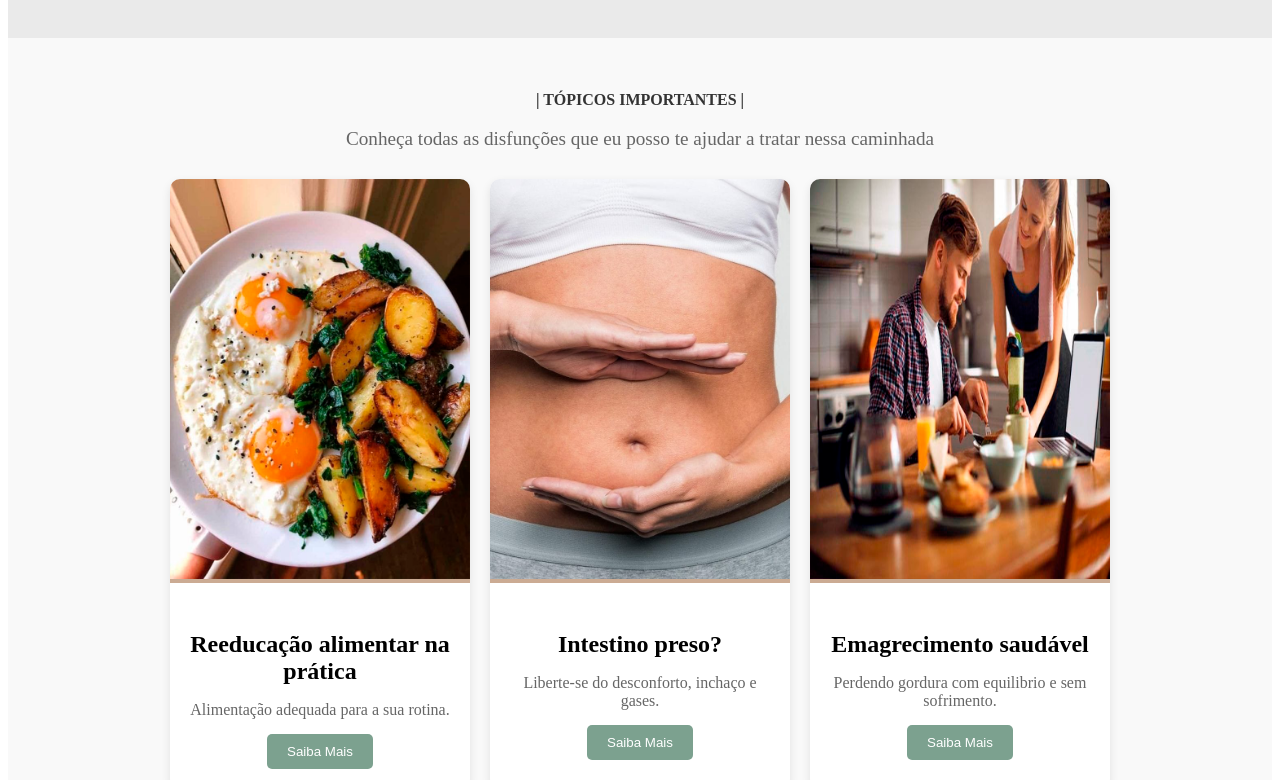
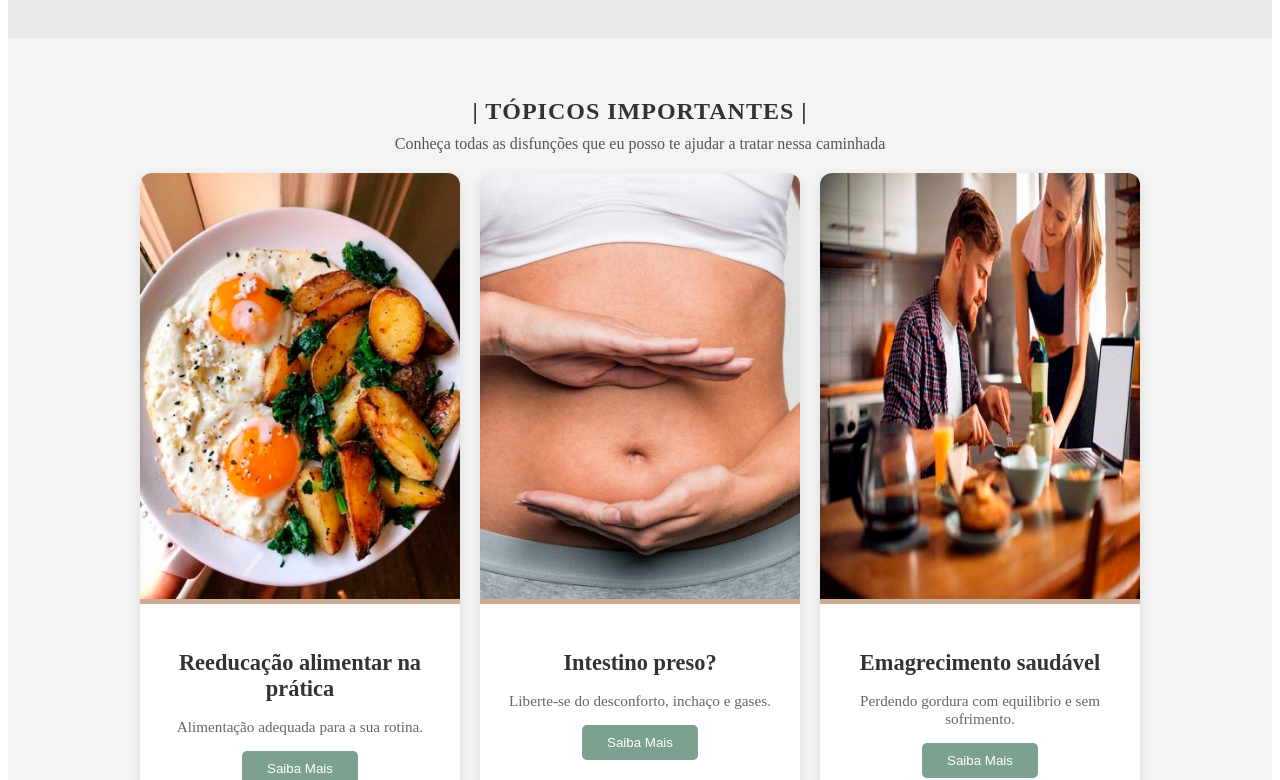
Before and after one commit to Eliseu-Oliveira/Nutricionista-Isabela, a React (Vite) app: page / in a window 1280 px wide. Shown: the part 1992-2772 px from the top of the page. Built offline with nearby package versions, Linux system fonts and the light colour scheme.

Commit message:
ajuste nos cards

```diff
--- a/src/components/Cards.css
+++ b/src/components/Cards.css
@@ -1,23 +1,28 @@
+/* Estilização da seção de especialidades */
 .specialties-header {
   text-align: center;
-  margin-bottom: 10px;
+  margin-bottom: 20px;
 }
 
 .specialties-header h2 {
-  font-size: 1rem;
+  font-size: 1.5rem;
   font-weight: bold;
   color: #333;
   margin-bottom: 10px;
+  letter-spacing: 1px;
 }
 
 .specialties-header p {
-  font-size: 1.2rem;
-  color: #666;
+  font-size: 1rem;
+  color: #555;
+  max-width: 600px;
+  margin: 0 auto;
 }
 
+/* Estilização geral da seção de cards */
 .cards-section {
-  padding: 40px 0;
-  background-color: #f9f9f9;
+  padding: 40px 20px;
+  background-color: #f4f4f4;
   display: flex;
   flex-direction: column;
   align-items: center;
@@ -26,73 +31,80 @@
   background-repeat: no-repeat;
 }
 
+/* Container de cards */
 .cards-container {
   display: flex;
   justify-content: center;
+  flex-wrap: wrap;
   gap: 20px;
   max-width: 1200px;
   width: 100%;
-  padding: 0 20px;
+  padding: 0 15px;
   margin-bottom: 30px;
 }
 
+/* Estilização individual dos cards */
 .card {
-  background-color: white;
-  border-radius: 10px;
+  background-color: #fff;
+  border-radius: 12px;
   overflow: hidden;
-  box-shadow: 0 4px 10px rgba(0, 0, 0, 0.1);
-  transition: transform 0.3s, box-shadow 0.3s;
-  max-width: 300px;
+  box-shadow: 0 4px 12px rgba(0, 0, 0, 0.1);
+  transition: transform 0.3s ease, box-shadow 0.3s ease;
+  max-width: 320px;
+  width: 100%;
   text-align: center;
 }
 
 .card:hover {
-  transform: scale(1.05);
-  box-shadow: 0 6px 15px rgba(0, 0, 0, 0.15);
+  transform: translateY(-5px);
+  box-shadow: 0 6px 18px rgba(0, 0, 0, 0.15);
 }
 
+/* Imagem do card */
 .card-image {
   width: 100%;
-  overflow: hidden; /* Oculta qualquer parte da imagem que não cabe no contêiner */
+  overflow: hidden;
 }
 
 .card-image img {
-  width: 100%; /* A largura da imagem deve ocupar 100% do contêiner */
-  height: 100%; /* A altura da imagem deve ser 100% do contêiner */
-  object-fit: cover; /* Preenche o contêiner sem distorcer a imagem */
-  border-bottom: 4px solid #cbab93; /* Borda na parte inferior */
+  width: 100%;
+  height: auto;
+  object-fit: cover;
+  border-bottom: 5px solid #cbab93;
 }
 
-
+/* Conteúdo do card */
 .card-content {
   padding: 20px;
 }
 
 .card-content h3 {
-  font-size: 1.5rem;
-  margin-bottom: 10px;
+  font-size: 1.4rem;
+  margin-bottom: 8px;
+  color: #333;
 }
 
 .card-content p {
-  font-size: 1rem;
+  font-size: 0.95rem;
   color: #666;
   margin-bottom: 15px;
 }
 
 .card-content button {
-  padding: 10px 20px;
+  padding: 10px 25px;
   background-color: #7CA18F;
-  color: white;
+  color: #fff;
   border: none;
   border-radius: 5px;
   cursor: pointer;
-  transition: background-color 0.3s;
+  transition: background-color 0.3s ease;
 }
 
 .card-content button:hover {
-  background-color: #CBAB93;
+  background-color: #cbab93;
 }
 
+/* Responsividade para telas menores */
 @media (max-width: 768px) {
   .cards-container {
     flex-direction: column;
@@ -104,7 +116,7 @@
   }
 }
 
-/* Modal com efeito de transição */
+/* Estilização do modal */
 .modal-overlay {
   position: fixed;
   top: 0;
@@ -127,11 +139,11 @@
 }
 
 .modal-content {
-  background: white;
-  padding: 20px;
-  border-radius: 8px;
-  max-width: 500px;
-  width: 100%;
+  background-color: #fff;
+  padding: 25px;
+  border-radius: 10px;
+  max-width: 600px;
+  width: 90%;
   position: relative;
   text-align: center;
   transform: scale(0.9);
@@ -142,22 +154,36 @@
   transform: scale(1);
 }
 
+/* Corpo do modal */
 .modal-body img {
-  width: 100%;
-  height: auto;
-  margin-bottom: 20px;
+  width: 50%; /* A largura da imagem ocupa todo o espaço disponível */
+  height: auto; /* A altura é ajustada automaticamente para manter a proporção */
+  max-height: 50vh; /* Limita a altura máxima da imagem para evitar que ultrapasse a altura da tela */
+  border-radius: 10px; /* Mantém bordas arredondadas */
+  object-fit: cover; /* Garante que a imagem preencha o contêiner sem distorção */
 }
 
 .modal-body h3 {
-  margin-bottom: 10px;
+  font-size: 1.4rem;
+  margin-bottom: 8px;
 }
 
+.modal-body p {
+  max-height: 150px;
+  overflow-y: auto;
+  font-size: 0.95rem;
+  color: #555;
+  margin: 0;
+  padding-right: 10px;
+}
+
+/* Botão de fechar o modal */
 .close-button {
   position: absolute;
   top: 15px;
   right: 15px;
   background-color: #7CA18F;
-  color: white;
+  color: #fff;
   border: none;
   border-radius: 50%;
   width: 30px;
@@ -165,13 +191,13 @@
   display: flex;
   justify-content: center;
   align-items: center;
-  font-size: 18px;
+  font-size: 16px;
   cursor: pointer;
   transition: background-color 0.3s ease;
 }
 
 .close-button:hover {
-  background-color: #CBAB93;
+  background-color: #cbab93;
 }
 
 .close-button:focus {
```
